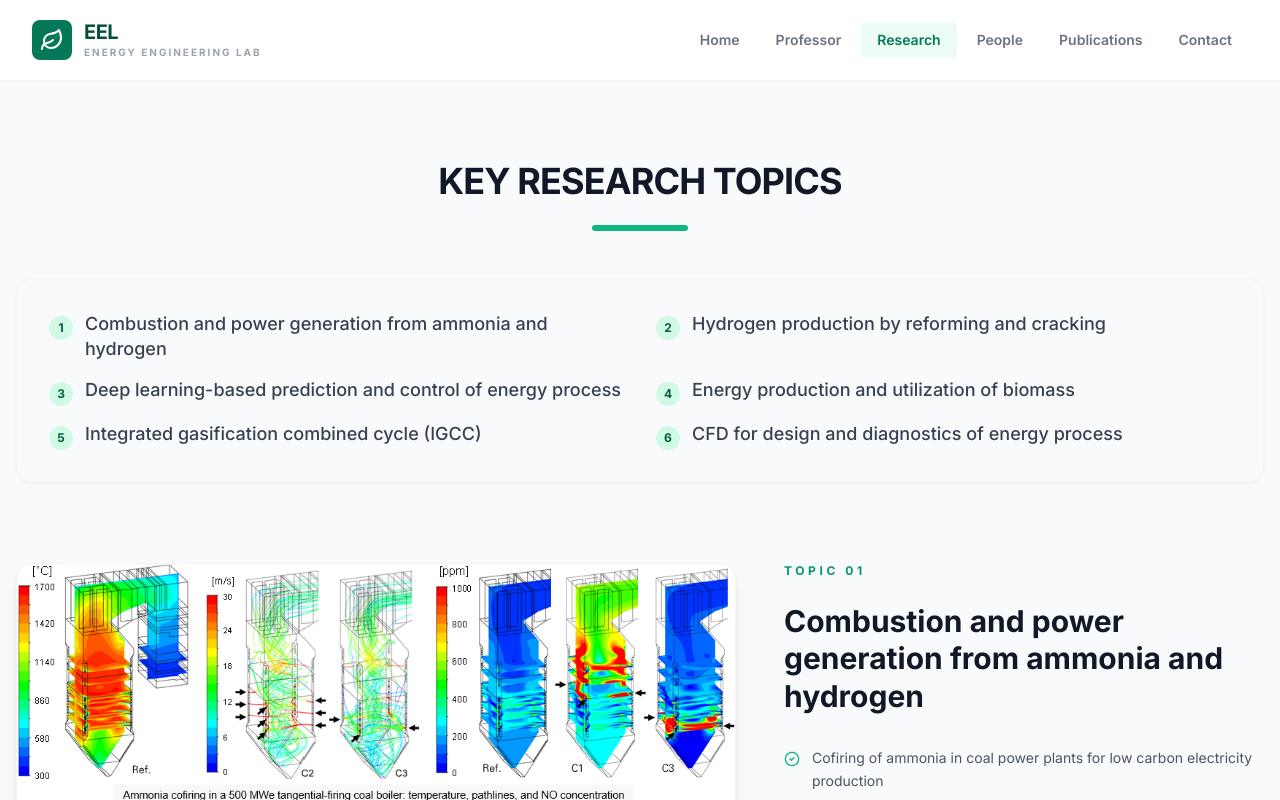
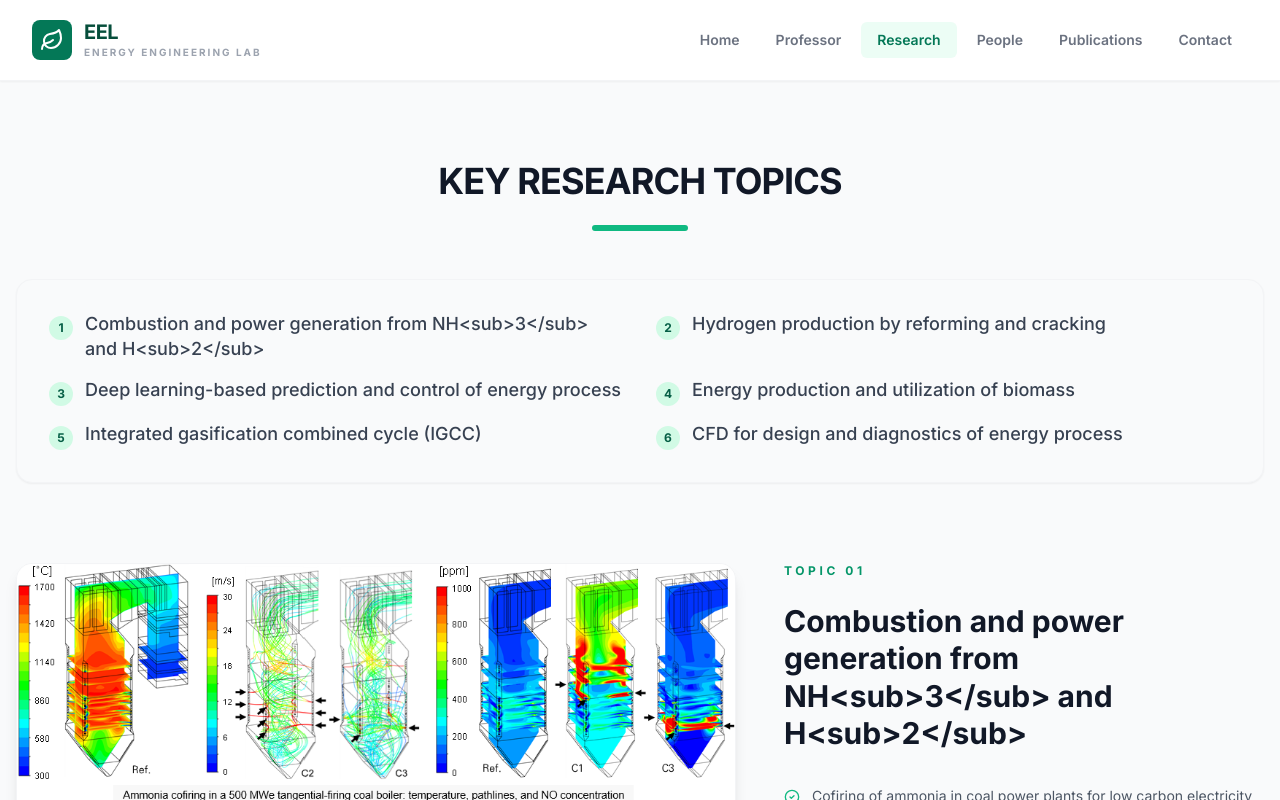
Before and after one commit to EEL23307/eelab_page, a React (Vite) app: page / in a window 1280 px wide. Both pictures are taken after a click on the button "Our Research Areas". Shown: the top 800 px of the page. Built offline with nearby package versions, Linux system fonts and the light colour scheme.

Commit message:
Update Research.tsx

```diff
--- a/pages/Research.tsx
+++ b/pages/Research.tsx
@@ -8,7 +8,7 @@ const Research: React.FC = () => {
   const researchData = [
     {
       id: 1,
-      title: "Combustion and power generation from ammonia and hydrogen",
+      title: "Combustion and power generation from NH<sub>3</sub> and H<sub>2</sub>",
       image: "images/r1.bmp",
       details: [
         <span>Cofiring of ammonia in coal power plants for low carbon electricity production</span>,
```
